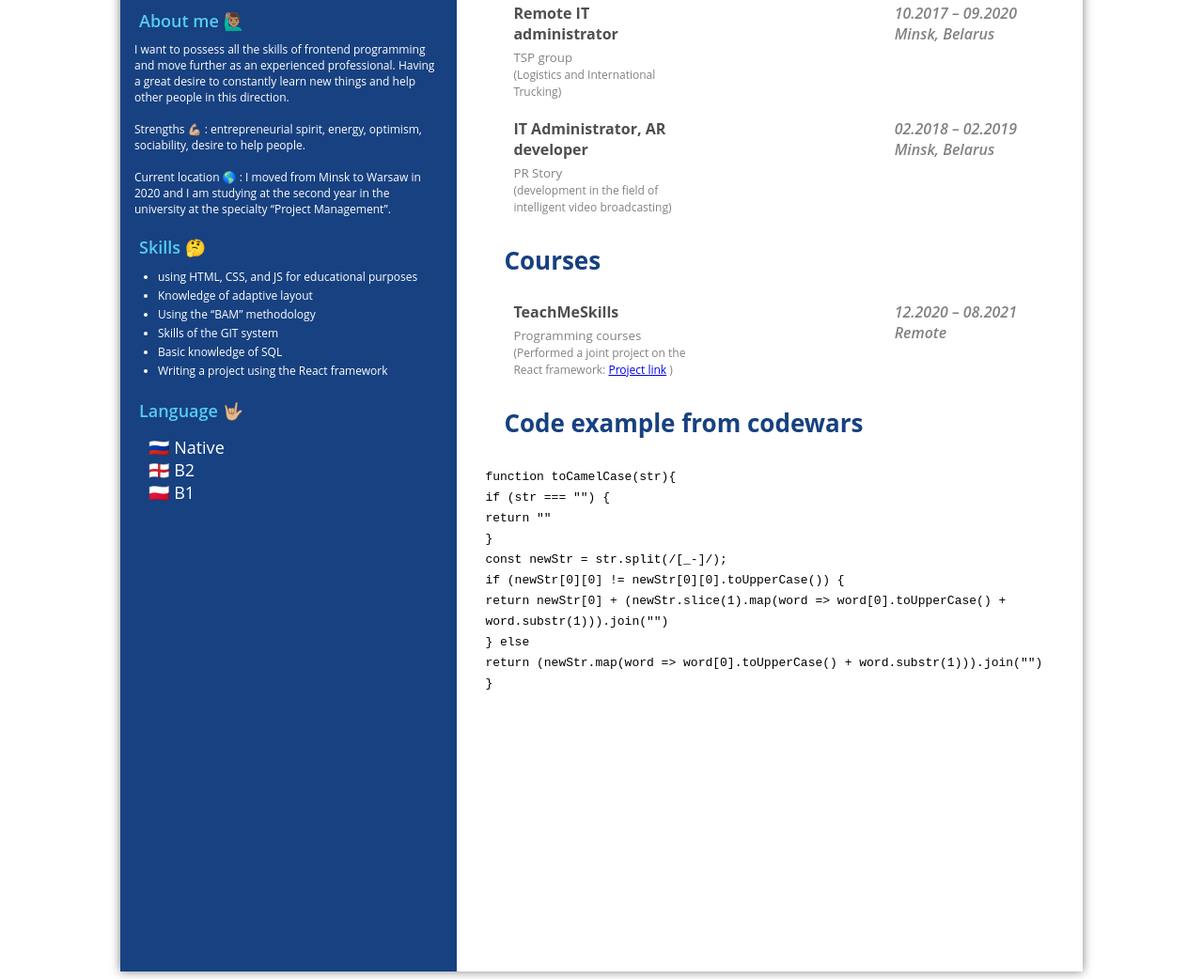
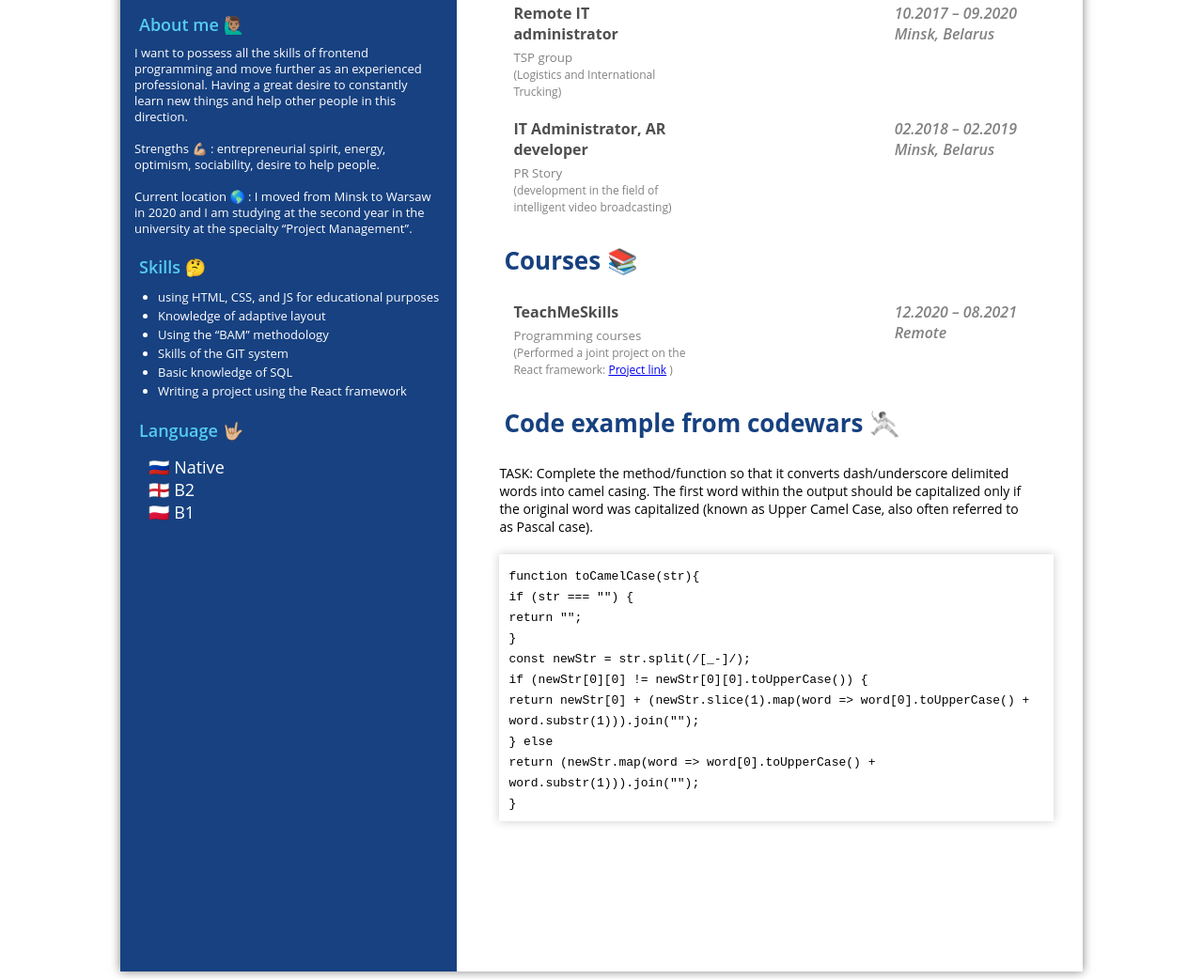
Before and after one commit to KirillKolchanov/rsschool-cv, a plain HTML site: page index.html in a window 1280 px wide. Shown: the part 474-1516 px from the top of the page at 94% size. Drawn offline with Linux system fonts and the light colour scheme.

Commit message:
feat: add shadow to code example, change some font sizes

```diff
--- a/index.html
+++ b/index.html
@@ -19,15 +19,15 @@
       <div class="contact">
         <h4 class="leftside-header">Contact information 📲 </h4>
         <p class="leftside-text contact-text">
-          <i class="fa fa-2x fa-telegram" aria-hidden="true"></i> <a href="https://t.me/kirya_ko" class="contact-links">@kirya_ko</a><br>
-          <i class="fa fa-2x fa-github" aria-hidden="true"></i> <a href="https://github.com/KirillKolchanov/" class="contact-links">@KirillKolchanov</a><br>
-          <i class="fa fa-2x fa-linkedin" aria-hidden="true"></i> <a href="https://www.linkedin.com/in/kirillkolchanov/" class="contact-links">KirillKolchanov</a> <br>
+          <i class="fa fa-2x fa-telegram" aria-hidden="true"></i><a href="https://t.me/kirya_ko" class="contact-links">@kirya_ko</a><br>
+          <i class="fa fa-2x fa-github" aria-hidden="true"></i><a href="https://github.com/KirillKolchanov/" class="contact-links">@KirillKolchanov</a><br>
+          <i class="fa fa-2x fa-linkedin" aria-hidden="true"></i><a href="https://www.linkedin.com/in/kirillkolchanov/" class="contact-links">KirillKolchanov</a> <br>
           <i class="fa fa-2x fa-envelope-o" aria-hidden="true"></i><span class="contact-links">kirill.kolchanov.work@gmail.com</span>
         </p>
       </div>
       <div class="about-me">
         <h4 class="leftside-header">About me 🙋🏽‍♂️</h4>
-        <p class="leftside-text">I want to possess all the skills of frontend programming and move further as an experienced professional. Having a great desire to constantly learn new things and help other people in this direction.
+        <p class="leftside-text">I want to possess all the skills of frontend programming and move further as an experienced professional. Having a great desire to constantly <br> learn new things and help other people in this direction.
           <br><br>
           Strengths 💪🏼 : entrepreneurial spirit, energy, optimism, sociability, desire to help people.
           <br><br>
@@ -113,7 +113,7 @@
       </div>
 
       <div class="courses-part">
-        <h3 class="rightside-header">Courses</h3>
+        <h3 class="rightside-header">Courses 📚</h3>
 
         <div class="ed-part vr-part">
           <div class="education-text">
@@ -126,21 +126,25 @@
         </div>
       </div>
       <div class="code-example">
-        <h3 class="rightside-header">Code example from codewars</h3>
-        <!-- <img src="/code img.png" alt="" class="code-img"> -->
+        <h3 class="rightside-header">Code example from codewars 🤺</h3>
         <p class="code-text">
+          TASK: Complete the method/function so that it converts dash/underscore delimited words into camel casing.
+          The first word within the output should be capitalized only if the original word was capitalized
+          (known as Upper Camel Case, also often referred to as Pascal case).
+          <div class="code-position">
           <code>
             function toCamelCase(str){ <br>
               if (str === "") { <br>
-                return "" <br>
+                return ""; <br>
               } <br>
               const newStr = str.split(/[_-]/); <br>
               if (newStr[0][0] != newStr[0][0].toUpperCase()) { <br>
-                return newStr[0] + (newStr.slice(1).map(word => word[0].toUpperCase() + word.substr(1))).join("") <br>
+                return newStr[0] + (newStr.slice(1).map(word => word[0].toUpperCase() + word.substr(1))).join(""); <br>
               } else <br>
-              return  (newStr.map(word => word[0].toUpperCase() + word.substr(1))).join("") <br>
+              return  (newStr.map(word => word[0].toUpperCase() + word.substr(1))).join(""); <br>
             }
           </code>
+          </div>
         </p>
       </div>
 
--- a/style.css
+++ b/style.css
@@ -57,7 +57,7 @@ h2 {
 }
 
 .leftside-text {
-  font-size: 12px;
+  font-size: 13px;
   font-weight: 400;
   margin: 10px 0 0 15px;
   line-height: 17px;
@@ -71,6 +71,8 @@ h2 {
   font-size: 14px;
   line-height: 30px;
   margin-left: 20px;
+  text-underline-offset: 3px;
+  text-decoration-thickness: 1px;
 }
 
 .fa {
@@ -163,6 +165,16 @@ h2 {
 }
 
 .code-text {
-  padding-left: 30px;
+  margin-left: 45px;
   font-family: "Open Sans";
+  font-size: 14px;
+  width: 570px;
 }
+
+.code-position {
+  margin-top: 20px;
+  margin-left: 45px;
+  width: 570px;
+  box-shadow: 0 0 10px rgba(0.2,0,0,0.2);
+  padding: 10px 10px;
+}
```
